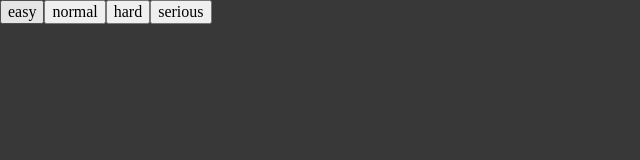
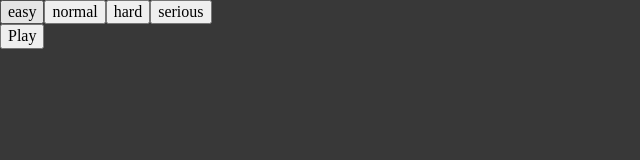
Before and after one commit to bigacz/memory-card, a React (Vite) app: page / in a window 1280 px wide. Shown: the top 160 px of the page, without its empty margins (0-640 px from the left). Built offline with nearby package versions, Linux system fonts and the light colour scheme.

Commit message:
add play button in game selector

```diff
--- a/src/components/Game.jsx
+++ b/src/components/Game.jsx
@@ -7,32 +7,30 @@ function Game() {
   const [difficulty, setDifficulty] = useState('easy');
   const [genre, setGenre] = useState('western');
   const [isBoardDisplayed, setIsBoardDisplayed] = useState(false);
-  const [isSelectorDisplayed, setIsSelectorDisplayed] = useState(true);
 
   function hideBoard() {
     setIsBoardDisplayed(false);
   }
 
-  return (
-    <>
-      {isBoardDisplayed && (
-        <Board
-          difficulty={difficulty}
-          genre={genre}
-          onNavigateToMenu={hideBoard}
-        />
-      )}
-      {isSelectorDisplayed && (
+  function showBoard() {
+    setIsBoardDisplayed(true);
+  }
+
+  const board = (
+    <Board difficulty={difficulty} genre={genre} onNavigateToMenu={hideBoard} />
+  );
+
+  const gameSelector = (
     <GameSelector
       selectedDifficulty={difficulty}
       selectedGenre={genre}
       onDifficultySelect={setDifficulty}
       onGenreSelect={null}
-          onExit={null}
+      onPlayClick={showBoard}
     />
-      )}
-    </>
   );
+
+  return <>{isBoardDisplayed ? board : gameSelector}</>;
 }
 
 export default Game;
--- a/src/components/GameSelector.jsx
+++ b/src/components/GameSelector.jsx
@@ -5,7 +5,7 @@ function GameSelector({
   selectedGenre,
   onDifficultySelect,
   onGenreSelect,
-  onExit,
+  onPlayClick,
 }) {
   const difficultiesButtons = difficulties.map((difficulty) => {
     const { name, quantity } = difficulty;
@@ -24,6 +24,9 @@ function GameSelector({
   return (
     <div>
       <div>{difficultiesButtons}</div>
+      <div>
+        <button onClick={onPlayClick}>Play</button>
+      </div>
     </div>
   );
 }
```
Lines whose indentation alone changed are shown as unchanged.
